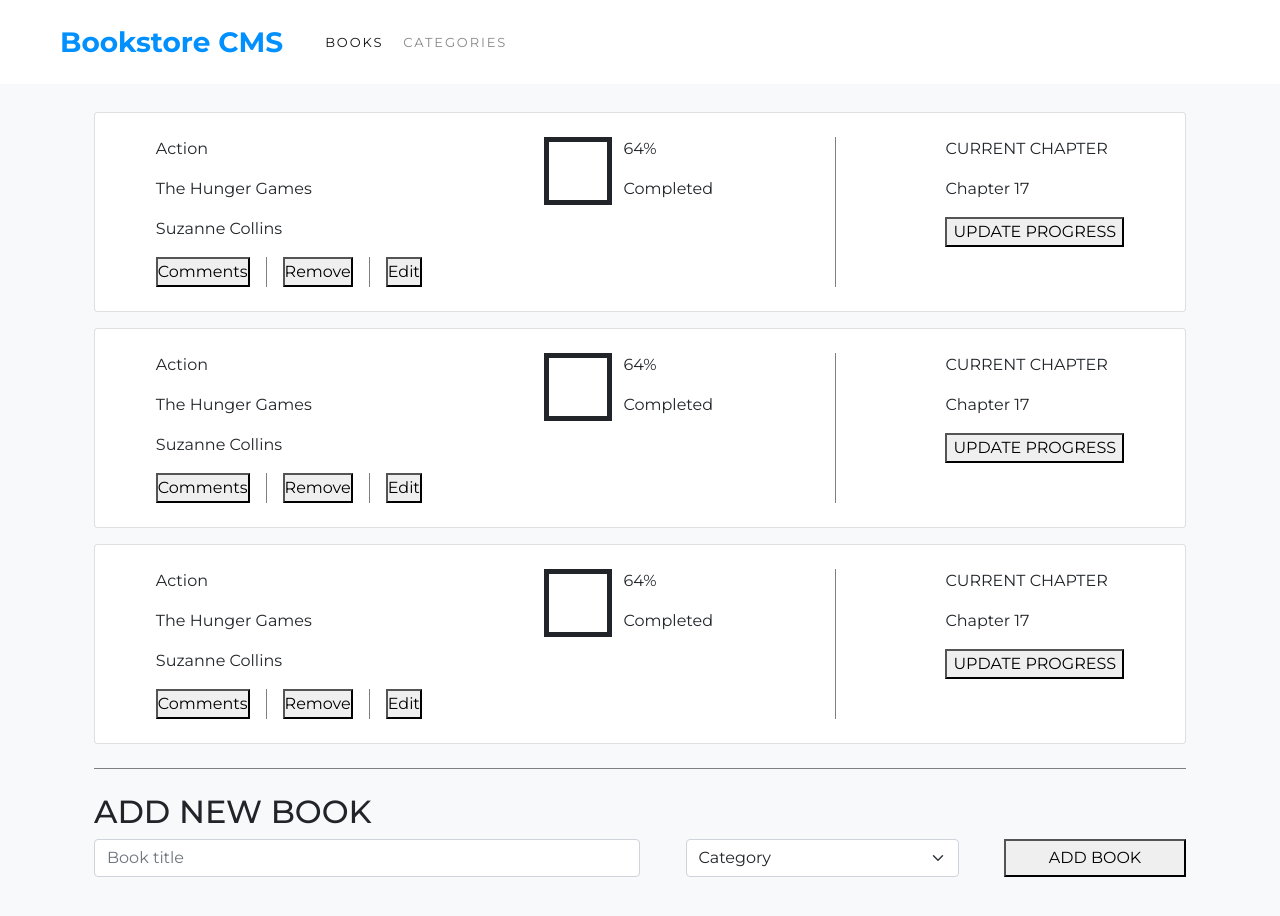
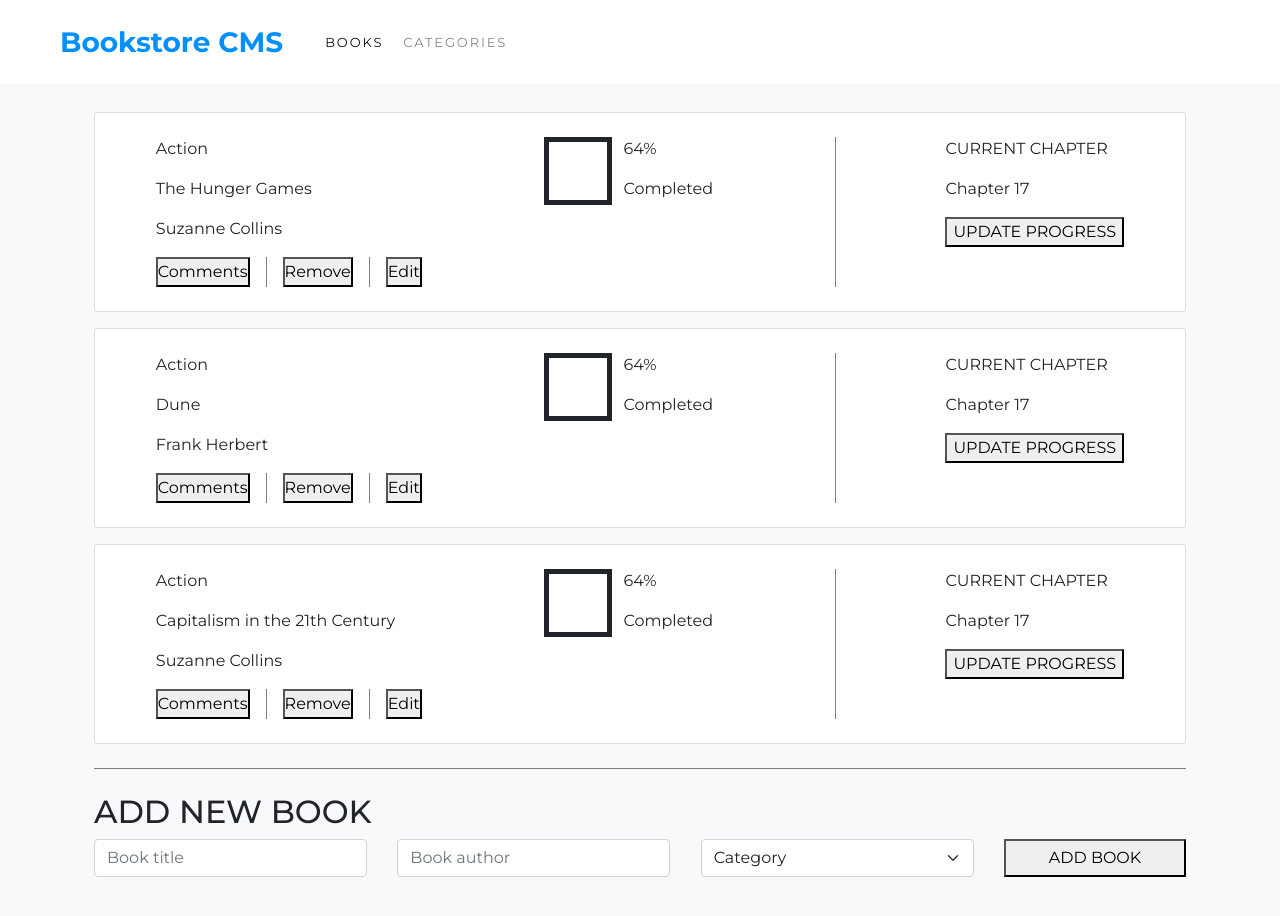
Before and after one commit to OmarRamoun/PunkBookStore, a React (Create React App) app: page / in a window 1280 px wide. Shown: the top 916 px of the page. Built offline with nearby package versions, Linux system fonts and the light colour scheme.

Commit message:
Add form and booklist

```diff
--- a/src/App.js
+++ b/src/App.js
@@ -1,8 +1,9 @@
 import React from 'react';
 import { Route, Switch } from 'react-router-dom';
 import './App.css';
-import Books from './components/Books';
+import BookList from './components/BookList';
 import Categories from './components/Categories';
+import Form from './components/Form';
 import Header from './components/Header';
 import NoMatch from './components/NoMatch';
 
@@ -15,7 +16,9 @@ const App = () => (
           <div>
             <Switch>
               <Route exact path="/">
-                <Books />
+                <BookList />
+                <div className="h-line my-4" />
+                <Form />
               </Route>
               <Route path="/categories">
                 <Categories />
--- /dev/null
+++ b/src/components/Book.js
@@ -0,0 +1,42 @@
+import PropTypes from 'prop-types';
+
+const Book = ({ title, author }) => (
+  <div className="card">
+    <div className="row row-cols-auto mx-0 py-4 justify-content-around">
+      <div>
+        <p>Action</p>
+        <p>{title}</p>
+        <p>{author}</p>
+        <div className="row row-cols-auto mx-0 g-0">
+          <button type="button">Comments</button>
+          <div className="v-line px-0 mx-3" />
+          <button type="button">Remove</button>
+          <div className="v-line px-0 mx-3" />
+          <button type="button">Edit</button>
+        </div>
+      </div>
+      <div>
+        <div className="row row-cols-auto mx-0">
+          <div className="Oval-2" />
+          <div>
+            <p>64%</p>
+            <p>Completed</p>
+          </div>
+        </div>
+      </div>
+      <div className="v-line px-0" />
+      <div>
+        <p>CURRENT CHAPTER</p>
+        <p>Chapter 17</p>
+        <button type="button">UPDATE PROGRESS</button>
+      </div>
+    </div>
+  </div>
+);
+
+Book.propTypes = {
+  title: PropTypes.string.isRequired,
+  author: PropTypes.string.isRequired,
+};
+
+export default Book;
--- /dev/null
+++ b/src/components/BookList.js
@@ -0,0 +1,21 @@
+import Book from './Book';
+
+const BookList = () => {
+  const books = [
+    { id: 1, title: 'The Hunger Games', author: 'Suzanne Collins' },
+    { id: 2, title: 'Dune', author: 'Frank Herbert' },
+    { id: 3, title: 'Capitalism in the 21th Century', author: 'Suzanne Collins' },
+  ];
+
+  return (
+    <ul className="list-unstyled row mx-0 g-0 gy-3">
+      {books.map((book) => (
+        <li key={book.id}>
+          <Book title={book.title} author={book.author} />
+        </li>
+      ))}
+    </ul>
+  );
+};
+
+export default BookList;
--- /dev/null
+++ b/src/components/Form.js
@@ -0,0 +1,23 @@
+const Form = () => (
+  <div>
+    <h2>ADD NEW BOOK</h2>
+    <form className="row mx-0 g-0 justify-content-between">
+      <div className="col-3">
+        <input type="text" className="form-control" placeholder="Book title" required />
+      </div>
+      <div className="col-3">
+        <input type="text" className="form-control" placeholder="Book author" required />
+      </div>
+      <div className="col-3">
+        <select className="col-3 form-select">
+          <option selected>Category</option>
+        </select>
+      </div>
+      <button type="submit" className="col-2">
+        ADD BOOK
+      </button>
+    </form>
+  </div>
+);
+
+export default Form;
```
